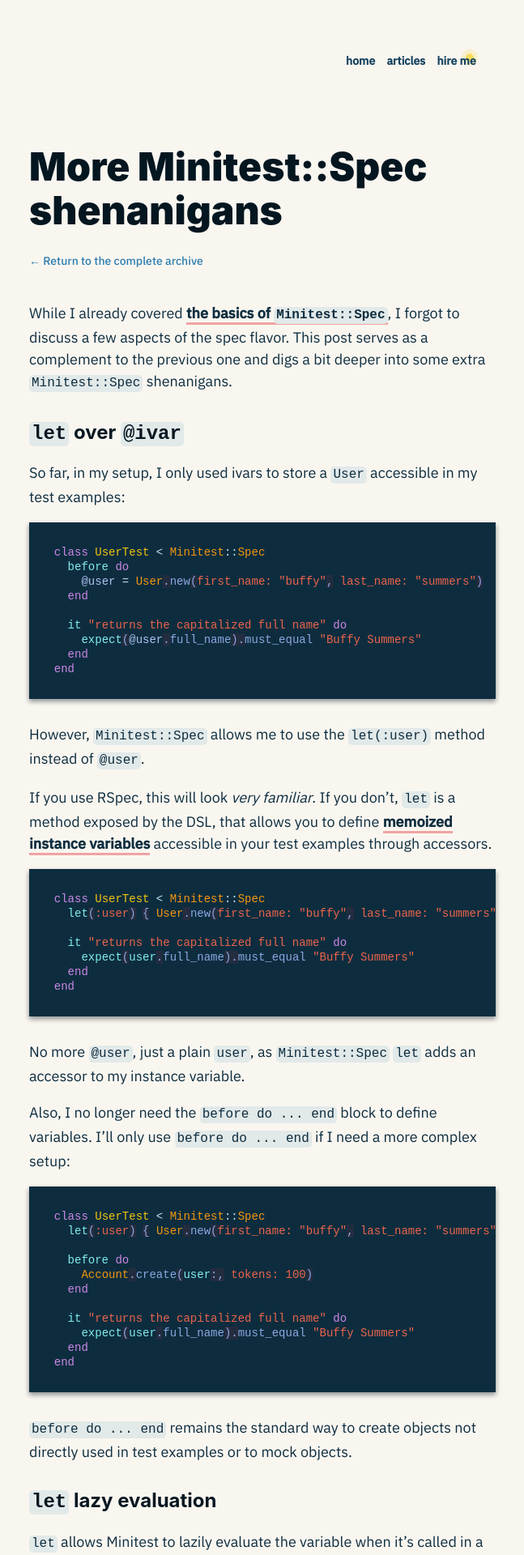
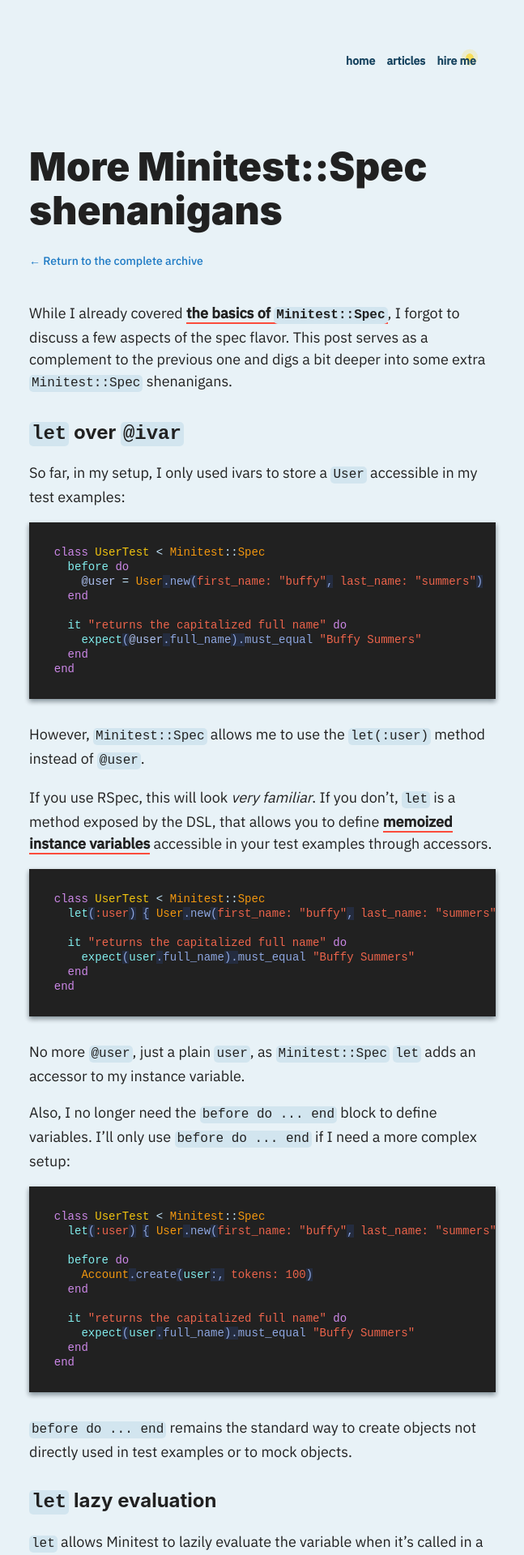
Before and after one commit to merciremi/remicodes, a Jekyll site: the page built from _posts/2025-10-19-more-minitest-spec-shenanigans.md, in a window 1280 px wide. Shown: the top 1920 px of the page at 81% size, without its empty margins (316-963 px from the left). Built offline with Jekyll 4.4.1, drawn with Linux system fonts in a browser that asks for light colours.

Commit message:
Adjust color palette

```diff
--- a/_sass/_base.scss
+++ b/_sass/_base.scss
@@ -19,16 +19,16 @@
 $headings-line-height: 1.4em;
 $list-line-height: 1.5em;
 
-$body-background-color-00: hsl(38, 44%, 96%);
+$body-background-color-00: hsl(200, 48%, 94%);
 $body-background-color-01: hsl(30, 64%, 91%);
 $body-background-color-02: hsl(30, 68%, 87%);
 
-$headings-color: hsl(202, 77%, 7%);
-$font-color: hsl(202, 66%, 15%);
+$headings-color: hsl(0, 0%, 13%);
+$font-color: hsl(0, 0%, 13%);
 $desaturated-font-color: hsl(201, 19%, 61%);
-$link-color: hsl(28, 76%, 54%);
+$link-color: hsl(52, 73%, 56%);
 $blue-00: hsl(180, 14%, 90%);
-$blue-01: hsl(203, 59%, 43%);
+$blue-01: hsl(207, 75%, 44%);
 $blue-02: #6DA5C8;
 $blue-03: hsl(203, 62%, 23%);
 
@@ -37,6 +37,7 @@
 $green-02: hsl(110, 14%, 40%);
 
 $pink: hsl(0, 72%, 79%);
+$orange: hsl(5, 96%, 61%);
 
 $break-large: 1500px;
 $break-medium: 1024px;
--- a/_sass/_layout.scss
+++ b/_sass/_layout.scss
@@ -142,7 +142,7 @@
   font-weight: 700;
   color: $font-color;
   text-decoration: none;
-  border-bottom: 3px $pink solid;
+  border-bottom: 2px $orange solid;
 }
 
 ul,
@@ -331,7 +331,7 @@
 .highlighter-rouge {
   padding: 1px 3px 2px 3px;
   overflow-wrap: break-word;
-  background-color: $blue-00;
+  background-color: hsl(201, 48%, 88%);
   border-radius: 5px;
   font-size: $small-font-size;
 }
```
